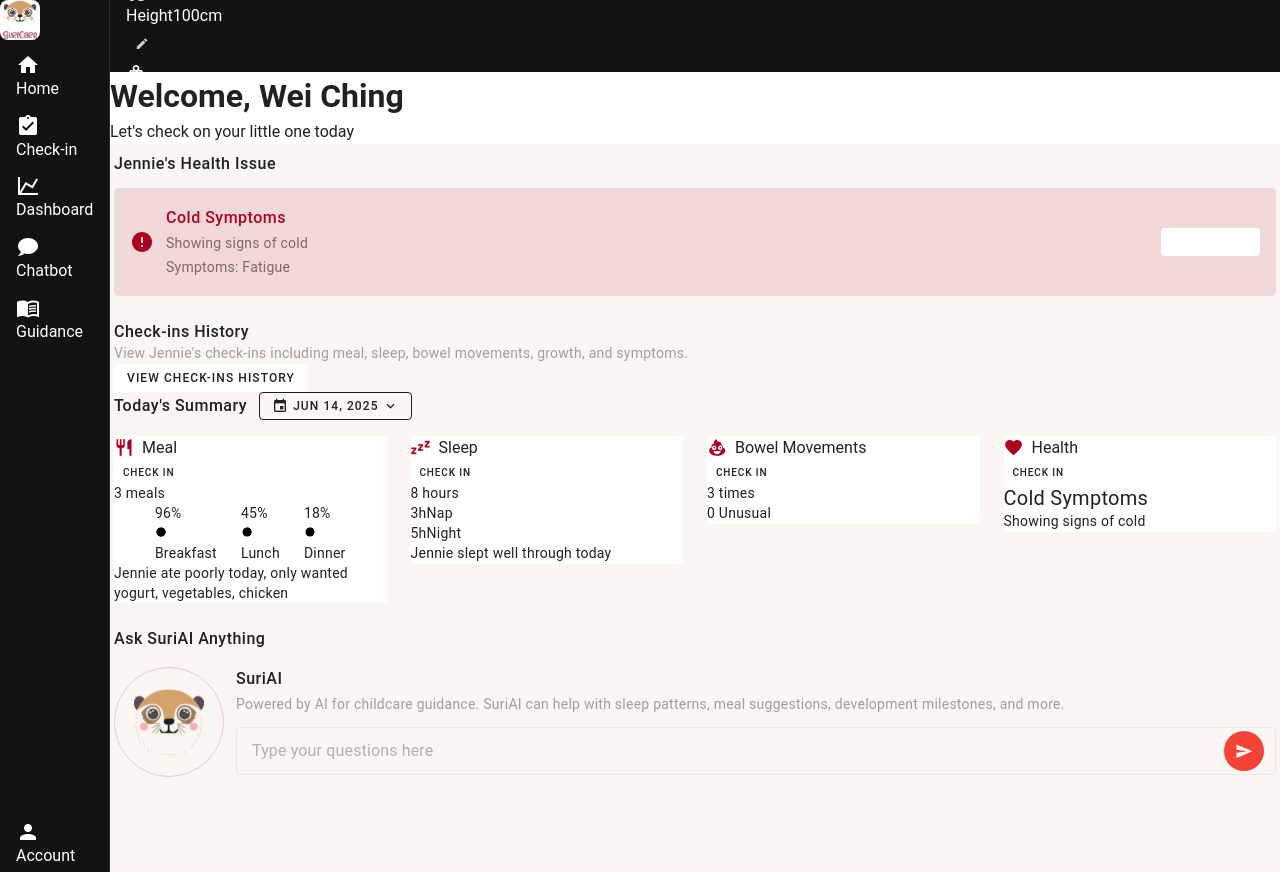
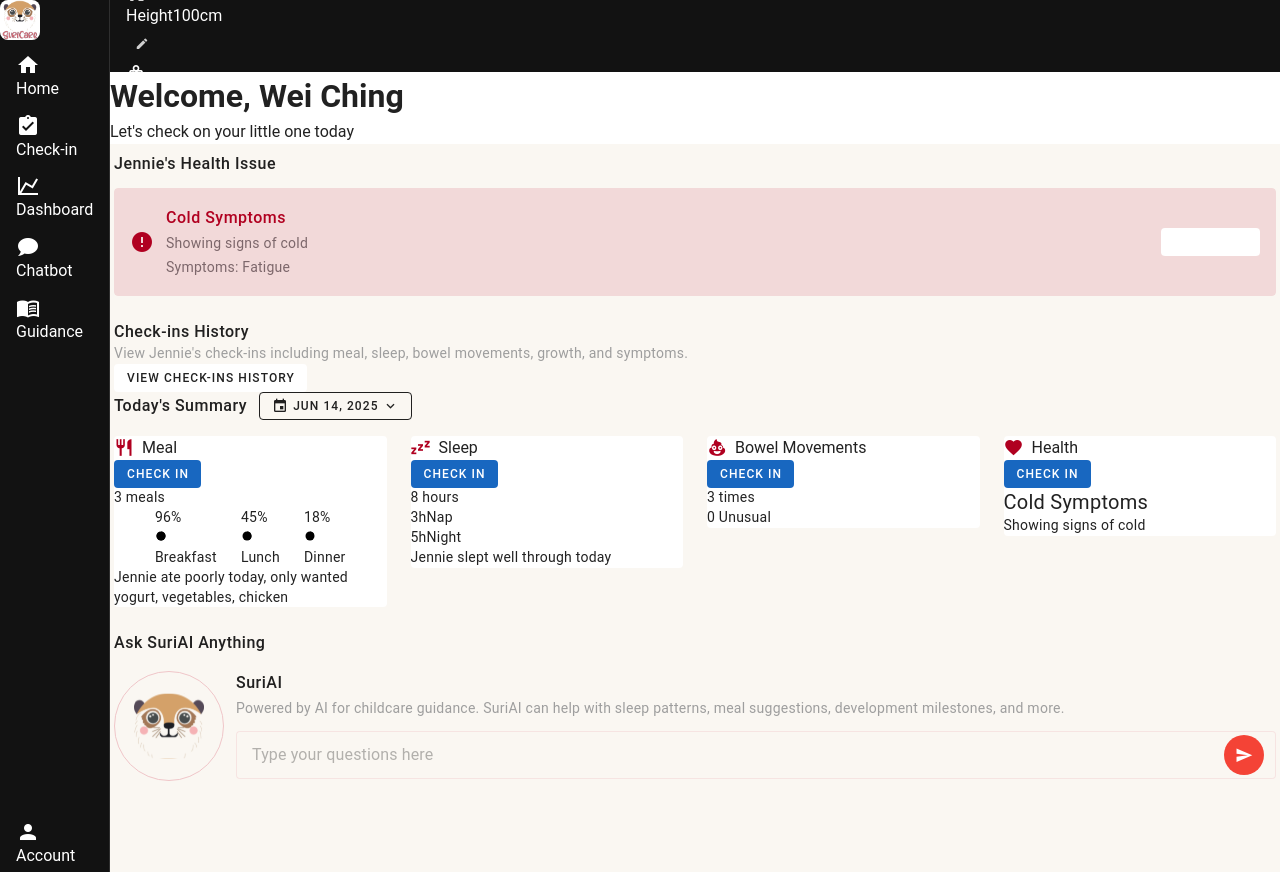
Before and after one commit to weichingtay/SuriCare, a Vue app in the folder frontend/: page / in a window 1280 px wide. Built offline with nearby package versions, Linux system fonts and the light colour scheme; a small style sheet from the web is missing.

Commit message:
move the growth section next to the child selector

```diff
--- a/frontend/src/components/AIAssistant.vue
+++ b/frontend/src/components/AIAssistant.vue
@@ -1,8 +1,6 @@
 <template>
   <div class="mb-6">
-    <h2 class="text-body-1 font-weight-medium mb-4">
-      Ask SuriAI Anything
-    </h2>
+    <h2 class="text-body-1 font-weight-medium mb-4">Ask SuriAI Anything</h2>
 
     <div class="suriai-section">
       <div class="d-flex mb-4">
@@ -10,18 +8,14 @@
           <img
             src="@/assets/logo.svg"
             alt="SuriAI Logo"
-            style="width: 70px; height: 70px; overflow: hidden; border-radius: 15px;it: cover;"
+            style="width: 70px; height: 70px; overflow: hidden; border-radius: 15px; cover"
           />
         </div>
         <div class="d-flex flex-column flex-grow-1">
-          <div class="text-body-1 font-weight-medium mb-1">
-            SuriAI
-          </div>
+          <div class="text-body-1 font-weight-medium mb-1">SuriAI</div>
           <div class="text-body-2 text-grey suriai-description mb-3">
-            Powered by AI for childcare guidance. SuriAI
-            can help with sleep patterns, meal
-            suggestions, development milestones, and
-            more.
+            Powered by AI for childcare guidance. SuriAI can help with sleep
+            patterns, meal suggestions, development milestones, and more.
           </div>
           <div class="suriai-input-container">
             <v-text-field
@@ -85,8 +79,7 @@ const sendMessage = () => {
   /* Try targeting the field outline start/end */
   .suriai-input :deep(.v-field__outline__start),
   .suriai-input :deep(.v-field__outline__notch),
-.suriai-input :deep(.v-field__outline__end)
-{
+  .suriai-input :deep(.v-field__outline__end) {
     border-color: $app-primary-light !important;
   }
 
--- a/frontend/src/components/AppHeader.vue
+++ b/frontend/src/components/AppHeader.vue
@@ -55,10 +55,8 @@
             </v-list>
           </v-menu>
         </div>
-      </div>
 
-      <!-- Right section: Growth data cards -->
-      <div class="right-section">
+        <!-- Growth data cards moved here -->
         <div class="growth-cards">
           <div class="growth-card height-card" @click="openGrowthDialog">
             <div class="growth-icon height-icon">
@@ -99,6 +97,10 @@
           </div>
         </div>
       </div>
+
+      <!-- Right section: Now empty -->
+      <div class="right-section">
+      </div>
     </v-container>
   </v-app-bar>
 </template>
--- a/frontend/src/components/BaseSummaryCard.vue
+++ b/frontend/src/components/BaseSummaryCard.vue
@@ -20,9 +20,10 @@
                     <span class="card-title">{{ title }}</span>
                 </div>
                 <v-btn
-                    size="x-small"
+                    size="small"
                     variant="flat"
-                    class="check-in-btn"
+                    color="primary"
+                    class="check-in-btn btn-light-blue"
                     @click="$emit('check-in')"
                 >
                     Check In
--- a/frontend/src/components/CheckInsHistory.vue
+++ b/frontend/src/components/CheckInsHistory.vue
@@ -13,6 +13,7 @@
       </div>
       <v-btn
         size="small"
+        class="btn-light-blue"
         variant="flat"
         @click="handleViewHistory"
       >
--- a/frontend/src/components/TodaysSummary.vue
+++ b/frontend/src/components/TodaysSummary.vue
@@ -35,7 +35,6 @@
             v-model="selectedDate"
             @update:model-value="handleDateChange"
             :max="new Date()"
-            color="error"
           ></v-date-picker>
         </v-card>
       </v-menu>
--- a/frontend/src/styles/_themes.scss
+++ b/frontend/src/styles/_themes.scss
@@ -63,6 +63,16 @@ body, .v-application {
   // }
 }
 
+// Custom light blue button
+.btn-light-blue {
+  //  #66BBFF, #4FA8E8
+  background: linear-gradient(135deg, #66BBFF 5%, #4FA8E8 100%) !important;
+  color: #ffffff !important;
+  border: none !important;
+  box-shadow: 0 2px 8px rgba(135, 206, 235, 0.3) !important;
+  transition: all 0.3s ease !important;
+}
+
 // Card glassmorphism effect
 .v-card {
   background: $glass-white;
```
Lines whose indentation alone changed are shown as unchanged.
